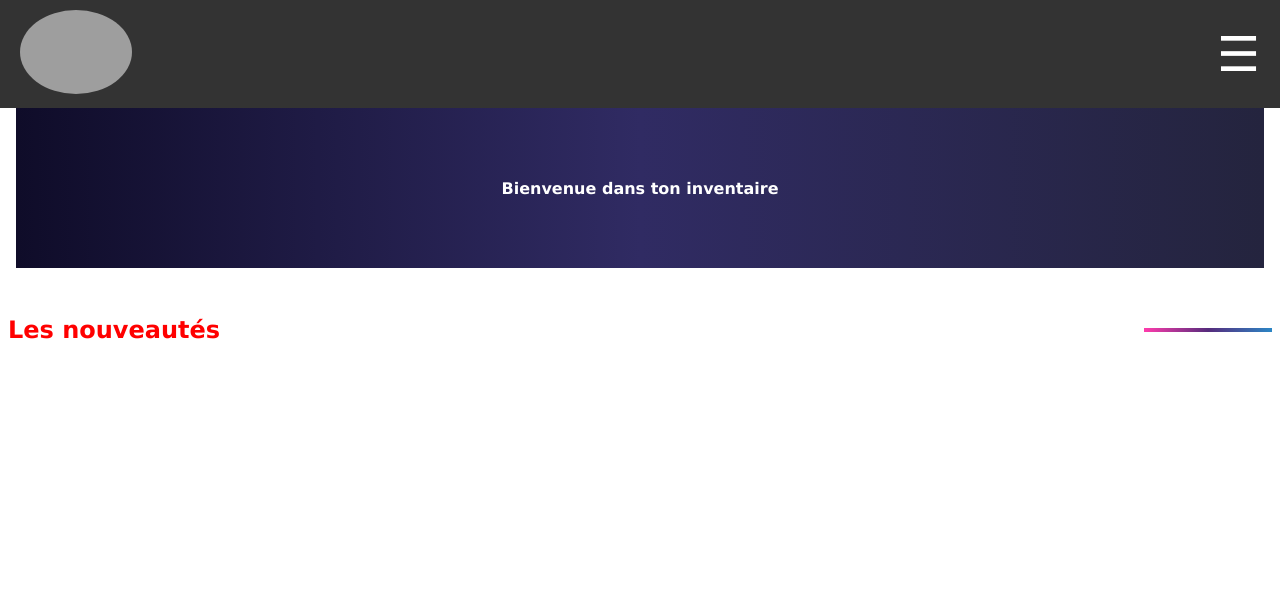
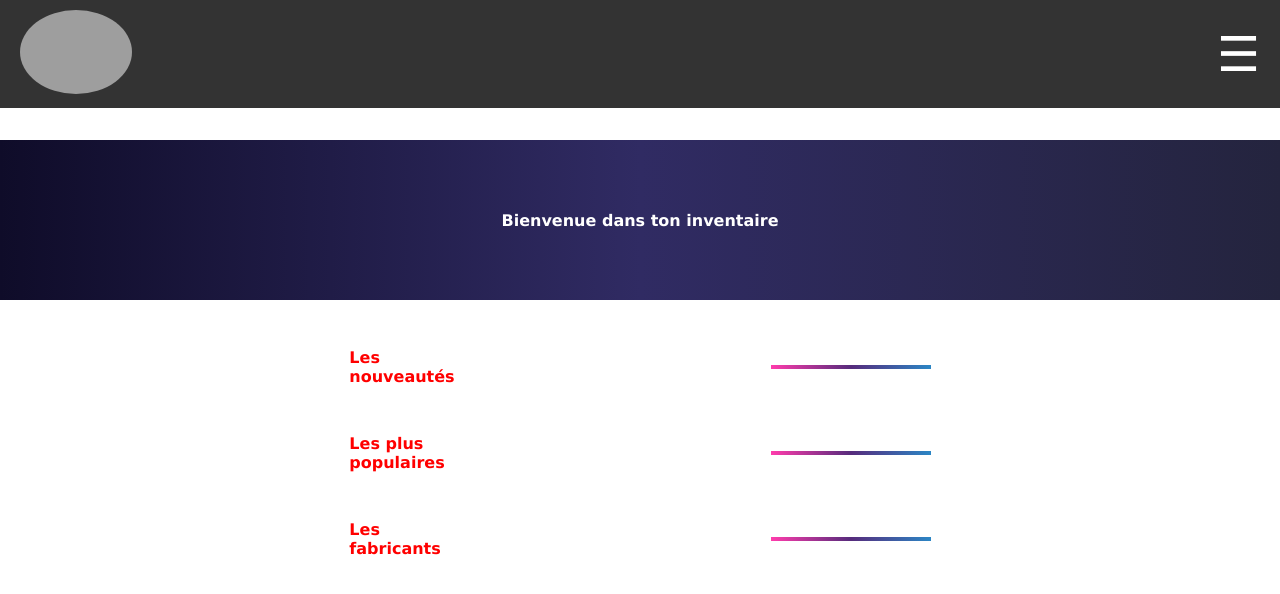
Before and after one commit to Mounir-Izem/P4, a React (Vite) app in the folder client/: page / in a window 1280 px wide. Shown: the top 594 px of the page. Built offline with nearby package versions, Linux system fonts and the light colour scheme; grey boxes are pictures that could not be loaded.

Commit message:
Ajout structure HomePage

```diff
--- a/client/src/pages/homePage/HomePage.css
+++ b/client/src/pages/homePage/HomePage.css
@@ -3,8 +3,7 @@
   display: flex;
   justify-content: center;
   align-items: center;
-  margin-left: 1rem;
-  margin-right: 1rem;
+  margin-top: 2rem;
   background: #0f0c29;
   background: linear-gradient(to right, #0f0c29, #302b63, #24243e);
 }
@@ -15,15 +14,15 @@
   position: relative;
 }
 
-.container-new {
+.container-section {
   display: flex;
-  justify-content: space-between;
+  justify-content: space-evenly;
   align-items: center;
   margin-top: 3rem;
 }
 
 .bar {
-  width: 8rem;
+  width: 10rem;
   height: 0.3rem;
   background: #ff3cac;
   background: linear-gradient(to right, #ff3cac, #562b7c, #2b86c5);
@@ -32,6 +31,13 @@
 
 section h2 {
   color: red;
-  font-size: 1.5rem;
+  font-size: 1rem;
   margin-left: 0.5rem;
+  width: 5rem;
 }
+
+.image-section3 {
+  background-image: url("https://cdn.pixabay.com/photo/2014/04/02/11/02/army-305276_1280.png");
+  width: 100%;
+  height: 10rem;
+}
--- a/client/src/pages/homePage/HomePage.tsx
+++ b/client/src/pages/homePage/HomePage.tsx
@@ -8,8 +8,20 @@ export default function HomePage() {
           <h1 className="title-hero">Bienvenue dans ton inventaire</h1>
         </div>
         <section>
-          <div className="container-new">
+          <div className="container-section">
             <h2>Les nouveautés</h2>
+            <div className="bar" />
+          </div>
+        </section>
+        <section>
+          <div className="container-section">
+            <h2>Les plus populaires</h2>
+            <div className="bar" />
+          </div>
+        </section>
+        <section>
+          <div className="container-section">
+            <h2>Les fabricants</h2>
             <div className="bar" />
           </div>
         </section>
```
Also changed, not shown: client/src/services/requests.ts (added).
